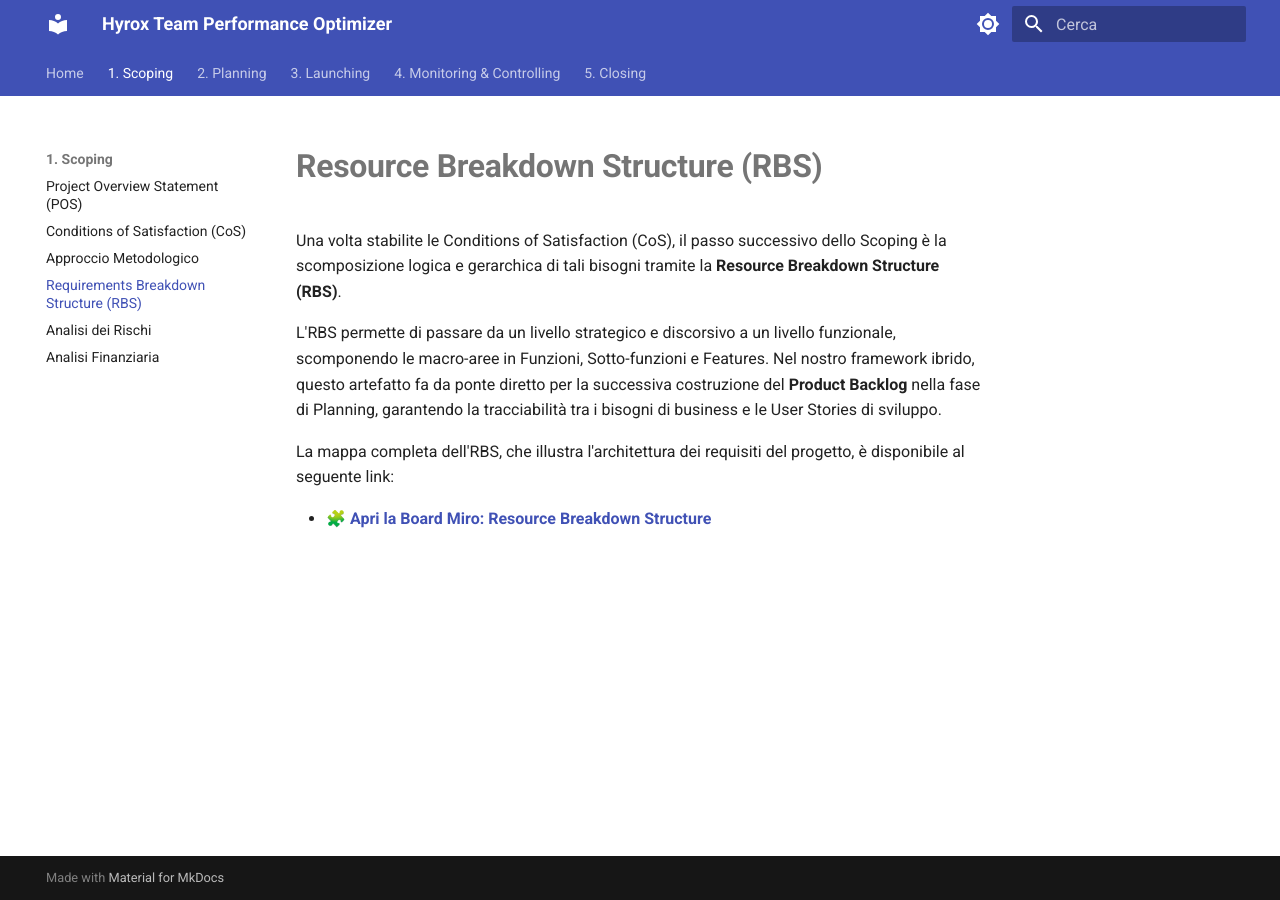
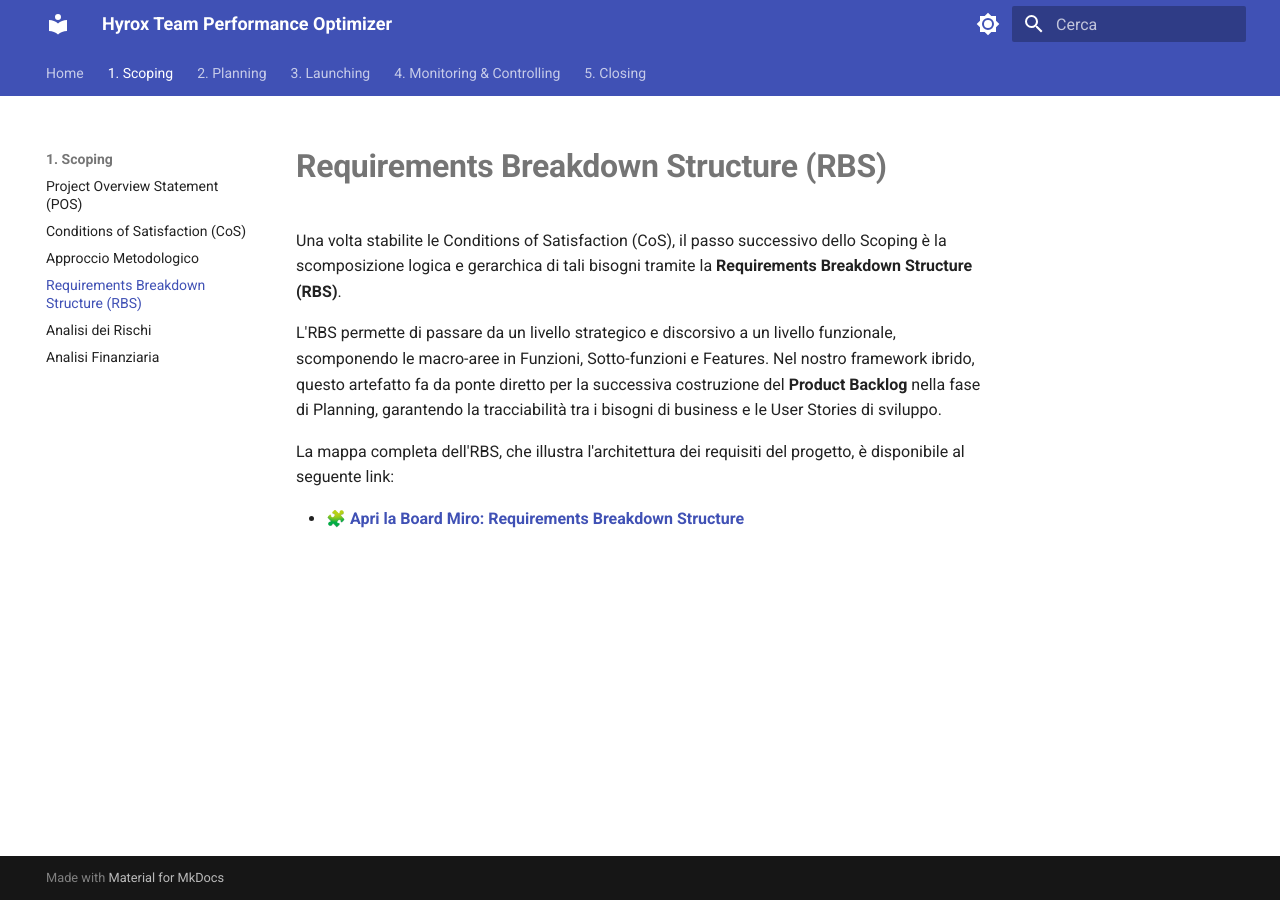
Before and after one commit to AndreaZavatta/Hyrox-Training-PM, an MkDocs documentation site: the page built from docs/1-Scoping/4-rbs.md, in a window 1280 px wide. Built offline with MkDocs 1.6.1 and Material for MkDocs 9.7.7, drawn with Linux system fonts in a browser that asks for light colours.

Commit message:
docs: rename Resource Breakdown Structure to Requirements Breakdown Structure in RBS documentation

```diff
--- a/docs/1-Scoping/4-rbs.md
+++ b/docs/1-Scoping/4-rbs.md
@@ -1,9 +1,9 @@
-# **Resource Breakdown Structure (RBS)**
+# **Requirements Breakdown Structure (RBS)**
 
-Una volta stabilite le Conditions of Satisfaction (CoS), il passo successivo dello Scoping è la scomposizione logica e gerarchica di tali bisogni tramite la **Resource Breakdown Structure (RBS)**.
+Una volta stabilite le Conditions of Satisfaction (CoS), il passo successivo dello Scoping è la scomposizione logica e gerarchica di tali bisogni tramite la **Requirements Breakdown Structure (RBS)**.
 
 L'RBS permette di passare da un livello strategico e discorsivo a un livello funzionale, scomponendo le macro-aree in Funzioni, Sotto-funzioni e Features. Nel nostro framework ibrido, questo artefatto fa da ponte diretto per la successiva costruzione del **Product Backlog** nella fase di Planning, garantendo la tracciabilità tra i bisogni di business e le User Stories di sviluppo.
 
 La mappa completa dell'RBS, che illustra l'architettura dei requisiti del progetto, è disponibile al seguente link:
 
-*   **[🧩 Apri la Board Miro: Resource Breakdown Structure](https://miro.com/app/board/uXjVHGXupJA=/)**
+*   **[🧩 Apri la Board Miro: Requirements Breakdown Structure](https://miro.com/app/board/uXjVHGXupJA=/)**
```
